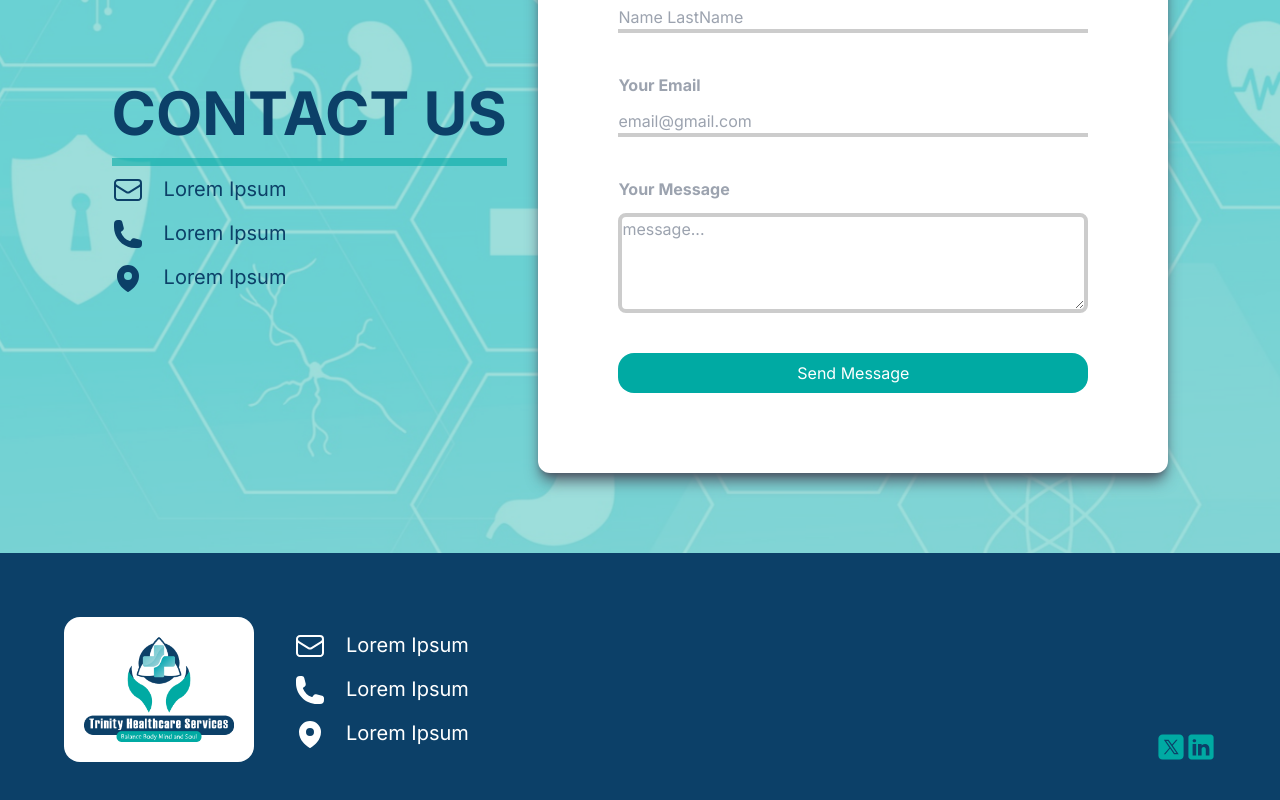
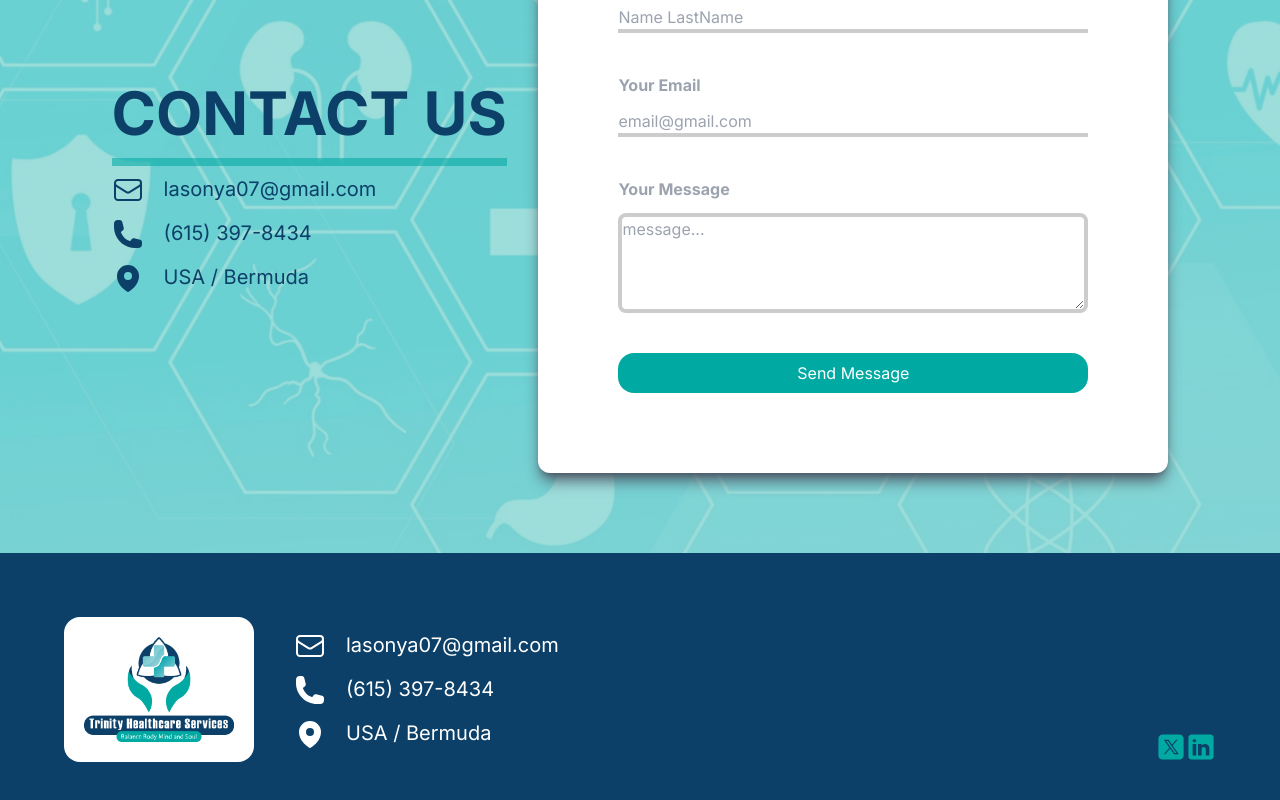
Before and after one commit to LemonGrab766/Trinity-Healthcare, a Next.js app: page / in a window 1280 px wide. Shown: the part 2562-3362 px from the top of the page. Built offline with nearby package versions, Linux system fonts and the light colour scheme.

Commit message:
complet networks

```diff
--- a/src/components/Nav/Nav.js
+++ b/src/components/Nav/Nav.js
@@ -23,9 +23,9 @@
           <Link href={"/hola"} className="">
             <TwitterIcon />
           </Link>
-          <Link href={"/hola"}>
-            <LinkedinIcon />
-          </Link>
+          <a href="https://www.linkedin.com/in/lasonya-darrell" target="_blank" rel="noopener noreferrer">
+    <LinkedinIcon />
+  </a>
         </div>
         <div className=" flex justify-between w-full max-w-[1000px] ">
           <Link href={"/about-us"}>
--- a/src/components/Networks.js
+++ b/src/components/Networks.js
@@ -23,7 +23,7 @@
               d="M21.75 6.75v10.5a2.25 2.25 0 0 1-2.25 2.25h-15a2.25 2.25 0 0 1-2.25-2.25V6.75m19.5 0A2.25 2.25 0 0 0 19.5 4.5h-15a2.25 2.25 0 0 0-2.25 2.25m19.5 0v.243a2.25 2.25 0 0 1-1.07 1.916l-7.5 4.615a2.25 2.25 0 0 1-2.36 0L3.32 8.91a2.25 2.25 0 0 1-1.07-1.916V6.75"
             />
           </svg>
-          <h3 className=" text-[20px]">Lorem Ipsum</h3>
+          <h3 className=" text-[20px]">lasonya07@gmail.com</h3>
         </div>
         <div className=" flex gap-5 ">
           <svg
@@ -38,7 +38,7 @@
               clipRule="evenodd"
             />
           </svg>{" "}
-          <h3 className=" text-[20px]">Lorem Ipsum</h3>
+          <h3 className=" text-[20px]">(615) 397-8434</h3>
         </div>
         <div className=" flex gap-5 ">
           <svg
@@ -53,7 +53,7 @@
               clipRule="evenodd"
             />
           </svg>{" "}
-          <h3 className=" text-[20px]">Lorem Ipsum</h3>
+          <h3 className=" text-[20px]">USA / Bermuda </h3>
         </div>
       </div>
     </div>
```
